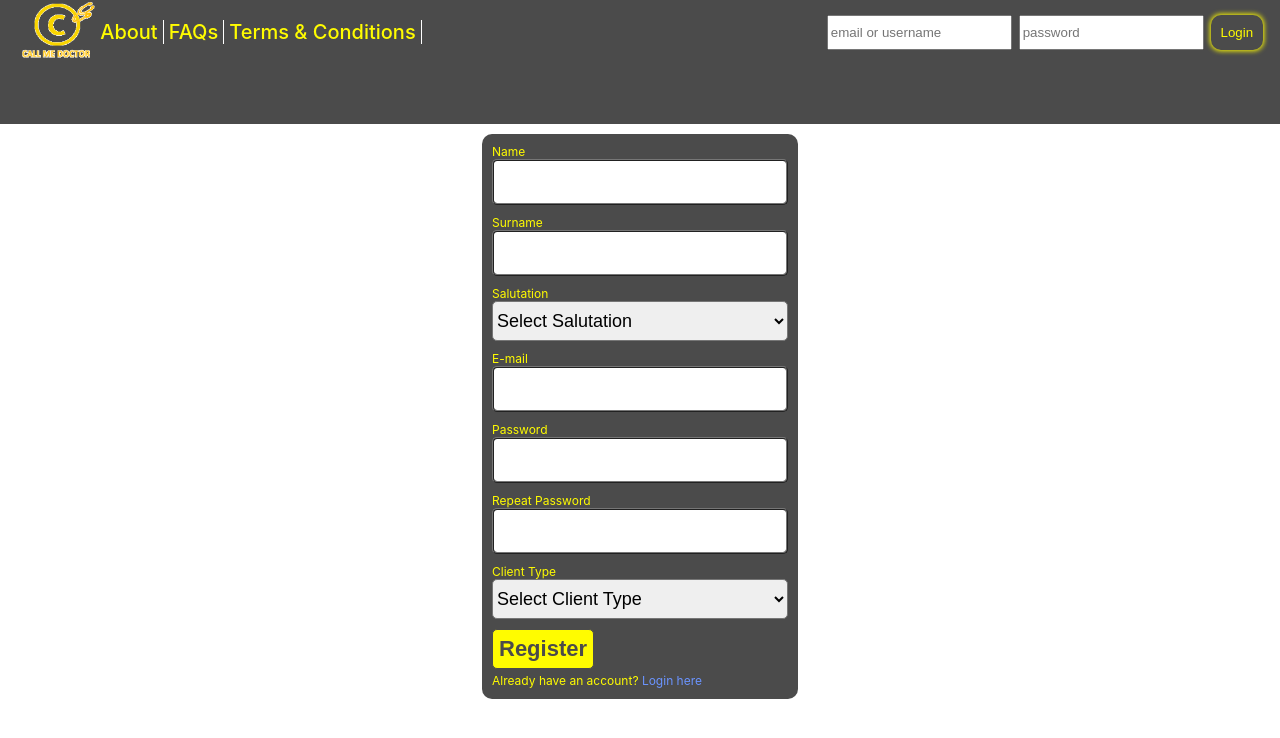
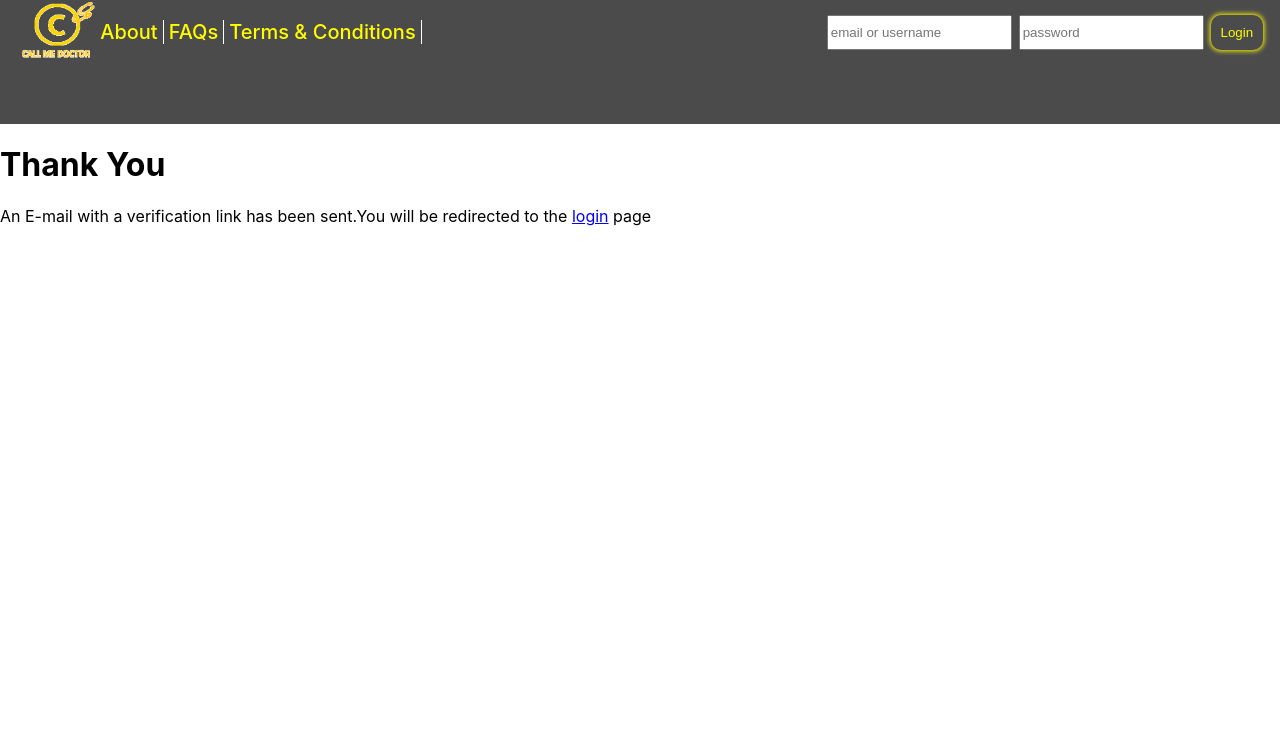
Before and after one commit to Call-me-doctor/cmd-front-end, a React (Create React App) app: page /register/complete in a window 1280 px wide. Shown: the top 738 px of the page. Built offline with nearby package versions, Linux system fonts and the light colour scheme.

Commit message:
regration done

```diff
--- a/src/Components/App/App.scss
+++ b/src/Components/App/App.scss
@@ -10,6 +10,19 @@
 .home-text{
     padding: 10px;
     text-align: center;
+
+    label {
+        display: block;
+        margin: 30px 0px;
+    }
+
+    label.f20 {
+        font-size: 20px;
+    }
+
+    label.f12 {
+        font-size: 12px;
+    }
 }
 
 .home-register-buttons{
--- /dev/null
+++ b/src/Components/Register/RegistrationDone.js
@@ -0,0 +1,25 @@
+import React, { Fragment } from 'react';
+import NavBar from '../NavigationBar/NavigationBar';
+
+class RegistrationDone extends React.Component {
+    constructor(props) {
+        super(props);
+        this.state = {  }
+    }
+    render() {
+        return (
+            <Fragment>
+                <NavBar />
+                <div className="home-main">
+                    <div className="home-text">
+                        <h1>Thank You</h1>
+                        <label className="f20">An E-mail with a verification link has been sent.</label>
+                        <label className="f12">You will be redirected to the <a href="/login">login</a> page</label>
+                    </div>
+                </div>
+            </Fragment>
+        );
+    }
+}
+
+export default RegistrationDone;
--- a/src/component-imports.js
+++ b/src/component-imports.js
@@ -4,3 +4,4 @@ export {default as FAQs} from './Components/FAQs/FAQs';
 export {default as TermsAndConditions} from './Components/TermsAndConditions/TermsAndConditions';
 export {default as Login} from './Components/Login/Login';
 export {default as Register} from './Components/Register/Register';
+export {default as RegistrationDone} from './Components/Register/RegistrationDone';
--- a/src/index.js
+++ b/src/index.js
@@ -17,6 +17,7 @@ const routing = (
         <Route exact path="/terms_and_conditions" component={components.TermsAndConditions} />
         <Route exact path="/login" component={components.Login} />
         <Route exact path="/register" component={components.Register} />
+        <Route exact path="/register/complete" component={components.RegistrationDone} />
         <Route exact path="/register/:user_type" render={(props) => <components.Register {...props} />} />
         <Route path="*" component={components.App} />
       </Switch>
```
